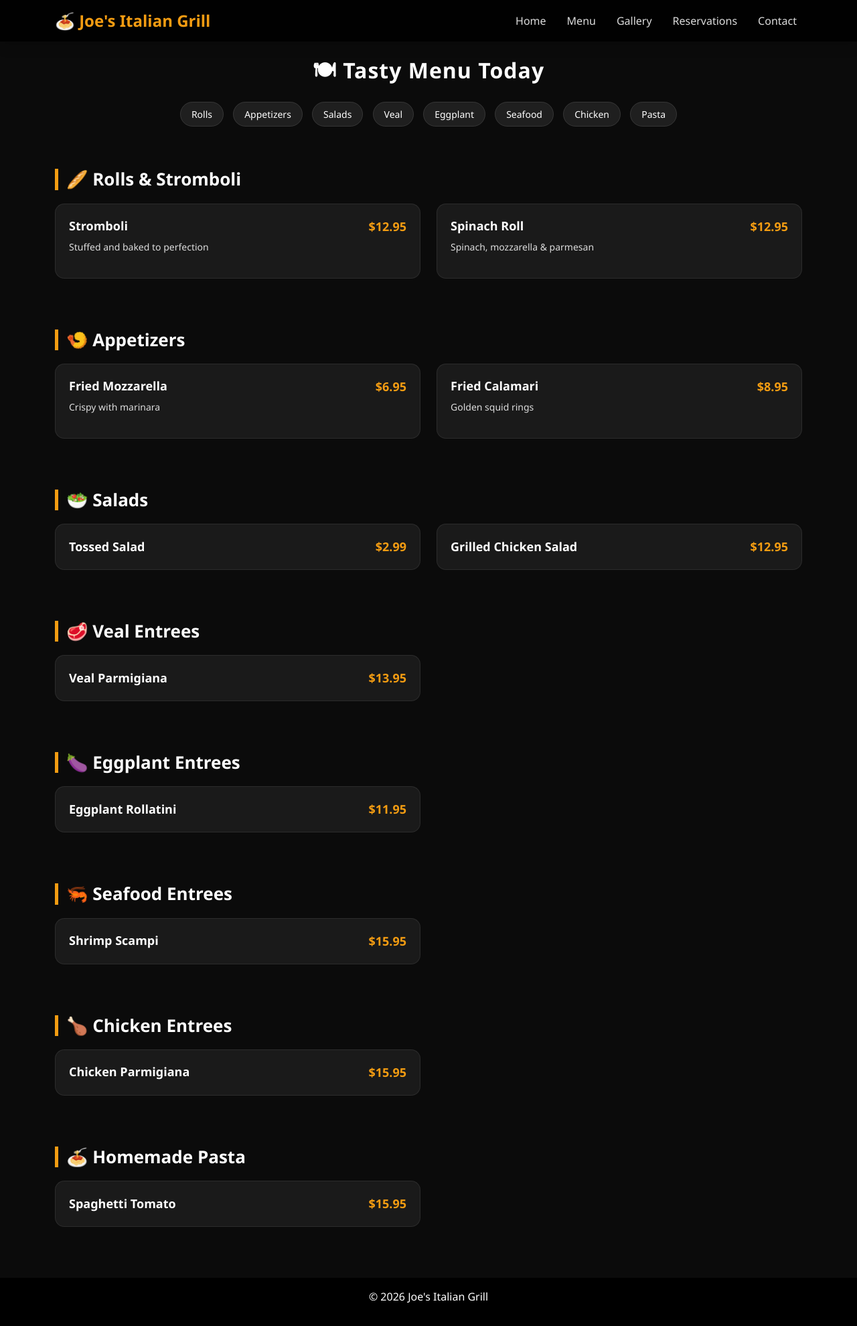
After one commit to challavinay251/joes-italian-grill-website, a Django app: page /menu/ in a window 1280 px wide. The commit adds this page. Shown: the whole page at 67% size. Run offline with Django 4.2, Linux system fonts and the light colour scheme.

Commit message:
Day 3: Improved UI visibility, finalized homepage, added menu preview

```diff
--- a/core/urls.py
+++ b/core/urls.py
@@ -1,6 +1,8 @@
 from django.urls import path
 from .views import home
+from .views import home, menu
 
 urlpatterns = [
     path('', home, name='home'),
+    path('menu/', menu, name='menu'),
 ]
--- a/core/views.py
+++ b/core/views.py
@@ -1,11 +1,8 @@
 from django.shortcuts import render
-from products.models import Product   # make sure this import is there
 
 def home(request):
-    products = Product.objects.all()
-    best_sellers = Product.objects.all()[:3]
+    return render(request, 'home.html')
 
-    return render(request, 'home.html', {
-        'products': products,
-        'best_sellers': best_sellers
-    })
+
+def menu(request):
+    return render(request, 'menu.html')
--- a/templates/base.html
+++ b/templates/base.html
@@ -107,6 +107,7 @@
             background: black;
             margin-top: 60px;
         }
+
     </style>
 </head>
 
@@ -118,7 +119,8 @@
 
         <div class="collapse navbar-collapse">
             <ul class="navbar-nav ms-auto">
-                <li class="nav-item"><a class="nav-link" href="#">Menu</a></li>
+                <li class="nav-item"><a class="nav-link" href="/">Home</a></li>
+                <li class="nav-item"><a class="nav-link" href="/menu/">Menu</a></li>
                 <li class="nav-item"><a class="nav-link" href="#">Gallery</a></li>
                 <li class="nav-item"><a class="nav-link" href="#">Reservations</a></li>
                 <li class="nav-item"><a class="nav-link" href="#">Contact</a></li>
--- /dev/null
+++ b/templates/menu.html
@@ -0,0 +1,237 @@
+{% extends 'base.html' %}
+{% block content %}
+
+<style>
+    body {
+        background: #0b0b0b;
+        color: #ffffff;
+    }
+
+    h2 {
+        font-weight: 700;
+        letter-spacing: 1px;
+    }
+
+    .menu-nav {
+        text-align: center;
+        margin-bottom: 30px;
+        position: sticky;
+        top: 0;
+        background: #0b0b0b;
+        padding: 10px;
+        z-index: 100;
+    }
+
+    .menu-nav a {
+        margin: 5px;
+        padding: 8px 16px;
+        border-radius: 25px;
+        background: #1f1f1f;
+        color: #fff;
+        text-decoration: none;
+        font-size: 14px;
+        border: 1px solid rgba(255,255,255,0.1);
+        transition: 0.3s;
+    }
+
+    .menu-nav a:hover {
+        background: #f39c12;
+        color: #000;
+        transform: translateY(-2px);
+    }
+
+    .section-title {
+        font-size: 26px;
+        font-weight: 700;
+        margin-top: 60px;
+        border-left: 5px solid #f39c12;
+        padding-left: 12px;
+    }
+
+    .card {
+        background: #1a1a1a;
+        border-radius: 14px;
+        padding: 20px;
+        border: 1px solid rgba(255,255,255,0.08);
+        transition: 0.3s;
+        height: 100%;
+    }
+
+    .card:hover {
+        transform: translateY(-5px);
+        box-shadow: 0 12px 30px rgba(243,156,18,0.25);
+    }
+
+    .menu-item {
+        display: flex;
+        justify-content: space-between;
+        align-items: center;
+    }
+
+    .menu-item h5 {
+        margin: 0;
+        font-size: 18px;
+        font-weight: 700;
+        color: #ffffff;
+    }
+
+    .menu-desc {
+        color: #dddddd;
+        font-size: 14px;
+        margin-top: 6px;
+    }
+
+    .menu-item strong {
+        color: #f39c12;
+        font-size: 18px;
+        font-weight: 700;
+    }
+</style>
+
+<h2 class="text-center mb-4">🍽 Tasty Menu Today</h2>
+
+<!-- NAV -->
+<div class="menu-nav">
+    <a href="#rolls">Rolls</a>
+    <a href="#appetizers">Appetizers</a>
+    <a href="#salads">Salads</a>
+    <a href="#veal">Veal</a>
+    <a href="#eggplant">Eggplant</a>
+    <a href="#seafood">Seafood</a>
+    <a href="#chicken">Chicken</a>
+    <a href="#pasta">Pasta</a>
+</div>
+
+<!-- Rolls -->
+<h3 id="rolls" class="section-title">🥖 Rolls & Stromboli</h3>
+<div class="row">
+    <div class="col-md-6 mb-3">
+        <div class="card">
+            <div class="menu-item">
+                <h5>Stromboli</h5>
+                <strong>$12.95</strong>
+            </div>
+            <p class="menu-desc">Stuffed and baked to perfection</p>
+        </div>
+    </div>
+    <div class="col-md-6 mb-3">
+        <div class="card">
+            <div class="menu-item">
+                <h5>Spinach Roll</h5>
+                <strong>$12.95</strong>
+            </div>
+            <p class="menu-desc">Spinach, mozzarella & parmesan</p>
+        </div>
+    </div>
+</div>
+
+<!-- Appetizers -->
+<h3 id="appetizers" class="section-title">🍤 Appetizers</h3>
+<div class="row">
+    <div class="col-md-6 mb-3">
+        <div class="card">
+            <div class="menu-item">
+                <h5>Fried Mozzarella</h5>
+                <strong>$6.95</strong>
+            </div>
+            <p class="menu-desc">Crispy with marinara</p>
+        </div>
+    </div>
+    <div class="col-md-6 mb-3">
+        <div class="card">
+            <div class="menu-item">
+                <h5>Fried Calamari</h5>
+                <strong>$8.95</strong>
+            </div>
+            <p class="menu-desc">Golden squid rings</p>
+        </div>
+    </div>
+</div>
+
+<!-- Salads -->
+<h3 id="salads" class="section-title">🥗 Salads</h3>
+<div class="row">
+    <div class="col-md-6 mb-3">
+        <div class="card">
+            <div class="menu-item">
+                <h5>Tossed Salad</h5>
+                <strong>$2.99</strong>
+            </div>
+        </div>
+    </div>
+    <div class="col-md-6 mb-3">
+        <div class="card">
+            <div class="menu-item">
+                <h5>Grilled Chicken Salad</h5>
+                <strong>$12.95</strong>
+            </div>
+        </div>
+    </div>
+</div>
+
+<!-- Veal -->
+<h3 id="veal" class="section-title">🥩 Veal Entrees</h3>
+<div class="row">
+    <div class="col-md-6 mb-3">
+        <div class="card">
+            <div class="menu-item">
+                <h5>Veal Parmigiana</h5>
+                <strong>$13.95</strong>
+            </div>
+        </div>
+    </div>
+</div>
+
+<!-- Eggplant -->
+<h3 id="eggplant" class="section-title">🍆 Eggplant Entrees</h3>
+<div class="row">
+    <div class="col-md-6 mb-3">
+        <div class="card">
+            <div class="menu-item">
+                <h5>Eggplant Rollatini</h5>
+                <strong>$11.95</strong>
+            </div>
+        </div>
+    </div>
+</div>
+
+<!-- Seafood -->
+<h3 id="seafood" class="section-title">🦐 Seafood Entrees</h3>
+<div class="row">
+    <div class="col-md-6 mb-3">
+        <div class="card">
+            <div class="menu-item">
+                <h5>Shrimp Scampi</h5>
+                <strong>$15.95</strong>
+            </div>
+        </div>
+    </div>
+</div>
+
+<!-- Chicken -->
+<h3 id="chicken" class="section-title">🍗 Chicken Entrees</h3>
+<div class="row">
+    <div class="col-md-6 mb-3">
+        <div class="card">
+            <div class="menu-item">
+                <h5>Chicken Parmigiana</h5>
+                <strong>$15.95</strong>
+            </div>
+        </div>
+    </div>
+</div>
+
+<!-- Pasta -->
+<h3 id="pasta" class="section-title">🍝 Homemade Pasta</h3>
+<div class="row">
+    <div class="col-md-6 mb-3">
+        <div class="card">
+            <div class="menu-item">
+                <h5>Spaghetti Tomato</h5>
+                <strong>$15.95</strong>
+            </div>
+        </div>
+    </div>
+</div>
+
+{% endblock %}
```
Also changed, not shown: products/models.py (+7 -12 lines), templates/home.html (+81 -10 lines), db.sqlite3, products/migrations/0002_alter_category_name_alter_product_category_and_more.py (added).
